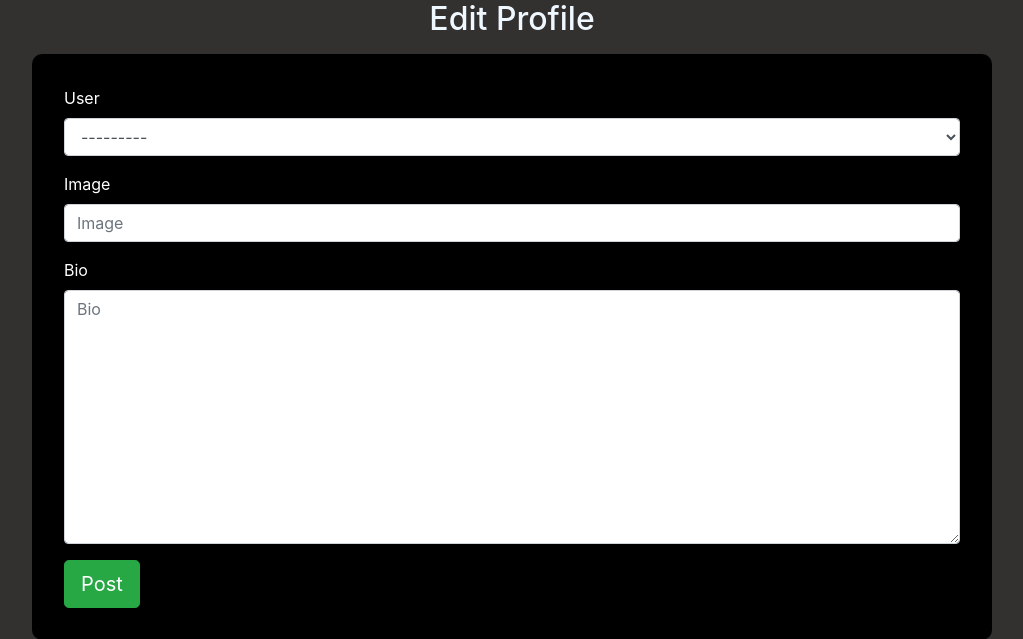
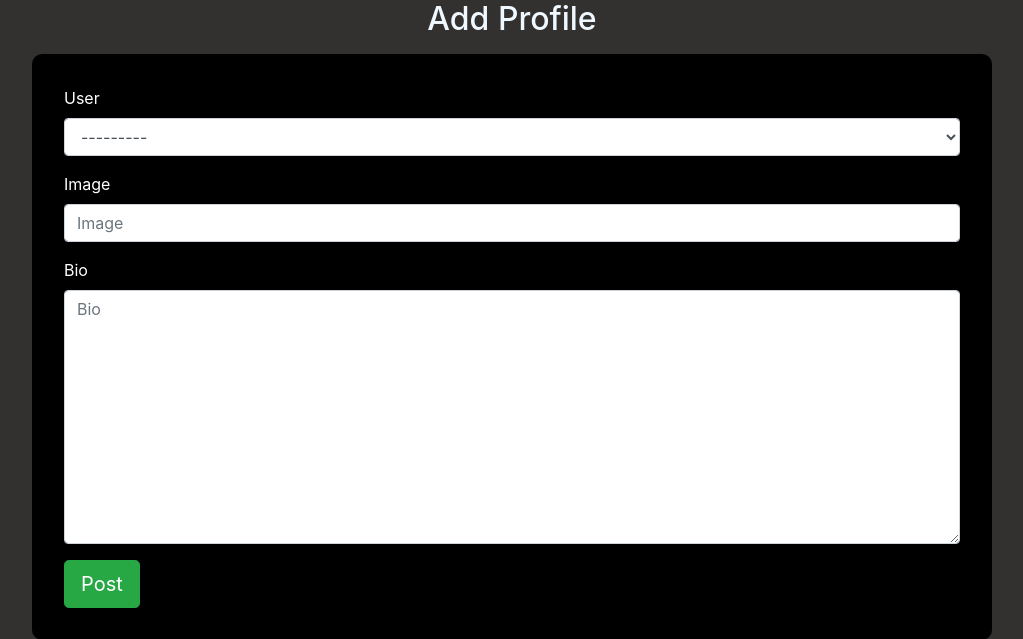
Before and after one commit to Joseph-Wairimu/instagram, a Django app: page /photo/new_profile in a window 1280 px wide. Shown: the part 86-725 px from the top of the page, without its empty margins (128-1151 px from the left). Run offline with Django 4.2, Linux system fonts and the light colour scheme; a user stored in the database is signed in; data comes from the database, SQL or seed files in the repository; some libraries are stand-ins or nearby versions; some web fonts are replaced.

Commit message:
edit views

```diff
--- a/photo/templates/index.html
+++ b/photo/templates/index.html
@@ -21,7 +21,7 @@
       <ul>
         <li>
             <a  class='btn btn-default'  style=" color: white;" href="{%url 'new-post'%}">Create Article</a>
-            <a class='btn btn-default'  style=" color: white;" href="{%url 'new_profile'%}">Profile</a>
+            <a class='btn btn-default'  style=" color: white;" href="{%url 'profile'%}"> Profile</a>
             <a class='btn btn-default'  style=" color: white;" href="/logout">Logout</a>
           </li>
       </ul>
--- a/photo/templates/new_post.html
+++ b/photo/templates/new_post.html
@@ -37,7 +37,7 @@
           <ul>
             <li>
                 <a  class='btn btn-default'  style=" color: white;" href="{%url 'new-post'%}">Create Article</a>
-                <a class='btn btn-default'  style=" color: white;" href="{%url 'new_profile'%}">Profile</a>
+                <a class='btn btn-default'  style=" color: white;" href="{%url 'profile'%}"> Profile</a>
                 <a class='btn btn-default'  style=" color: white;" href="/logout">Logout</a>
               </li>
           </ul>
--- a/photo/templates/new_profile.html
+++ b/photo/templates/new_profile.html
@@ -37,7 +37,7 @@
               <ul>
                 <li>
                     <a  class='btn btn-default'  style=" color: white;" href="{%url 'new-post'%}">Create Article</a>
-                    <a class='btn btn-default'  style=" color: white;" href="{%url 'new_profile'%}">Profile</a>
+                    <a class='btn btn-default'  style=" color: white;" href="{%url 'profile'%}">Profile</a>
                     <a class='btn btn-default'  style=" color: white;" href="/logout">Logout</a>
                   </li>
               </ul>
@@ -49,7 +49,7 @@
 
 
 
-    <h2 class="text-center">Edit Profile</h2>
+    <h2 class="text-center">Add Profile</h2>
     <form  class="me" action="{%url 'new-post'%}" method="post" enctype="multipart/form-data">
         {%csrf_token%}
 
--- a/photo/templates/profile.html
+++ b/photo/templates/profile.html
@@ -19,7 +19,7 @@
           <ul>
             <li>
                 <a  class='btn btn-default'  style=" color: white;" href="{%url 'new-post'%}">Create Article</a>
-                <a class='btn btn-default'  style=" color: white;" href="{%url 'new_profile'%}">Profile</a>
+                <a class='btn btn-default'  style=" color: white;" href="{%url 'profile'%}">Profile</a>
                 <a class='btn btn-default'  style=" color: white;" href="/logout">Logout</a>
               </li>
           </ul>
@@ -33,7 +33,6 @@
         {% endif %}
 
     </nav>
-
     <p>Edit your profile <a  href="{%url 'new_profile'%}">here</a></p>
     {% if images %}
     {% for image in images %}
--- a/photo/views.py
+++ b/photo/views.py
@@ -42,7 +42,7 @@ def new_article(request):
 def profile(request):
     current_user = request.user
     followers = Follow.objects.filter(follower=current_user)
-    profile = Profile.objects.get(user=current_user)
+    # profile = Profile.objects.get(user=current_user)
     images = Image.objects.filter(author=current_user)
     return render(request, 'profile.html', {"images": images, "profile": profile,"followers": followers})
 
```
